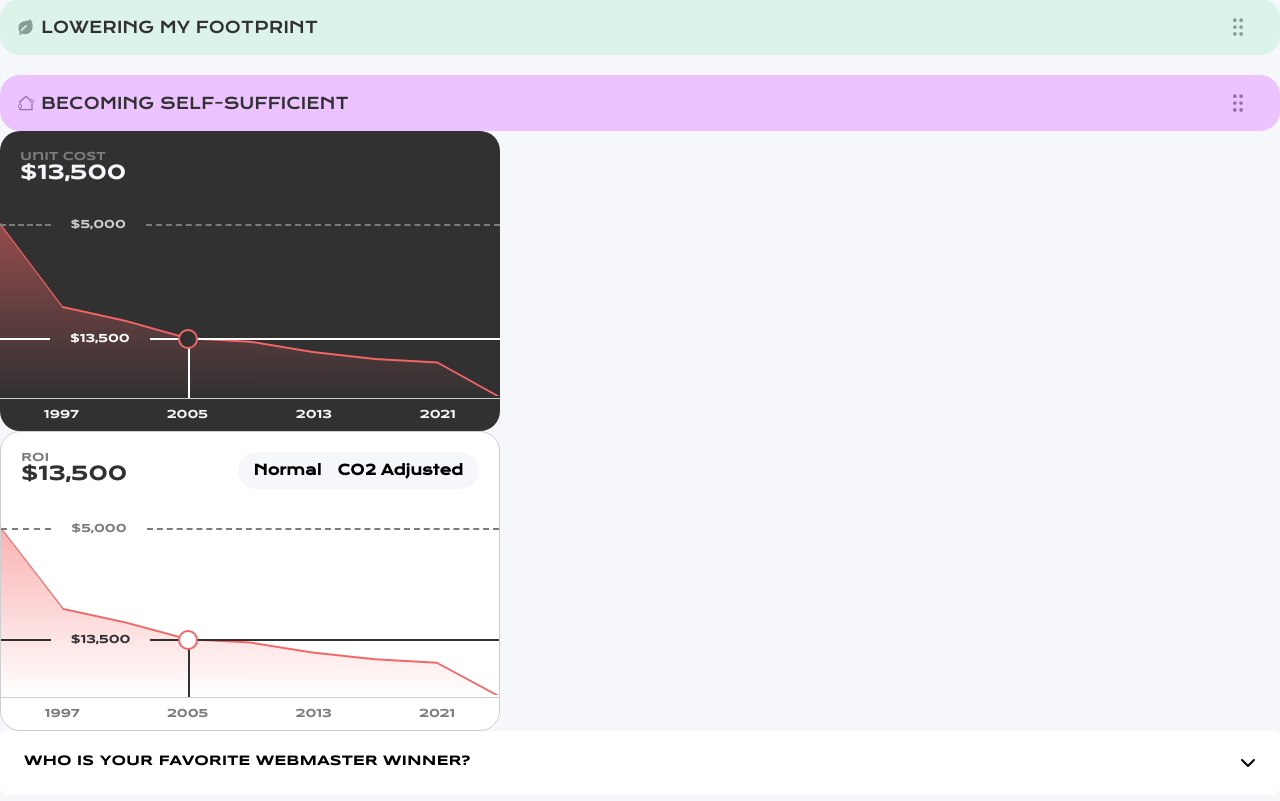
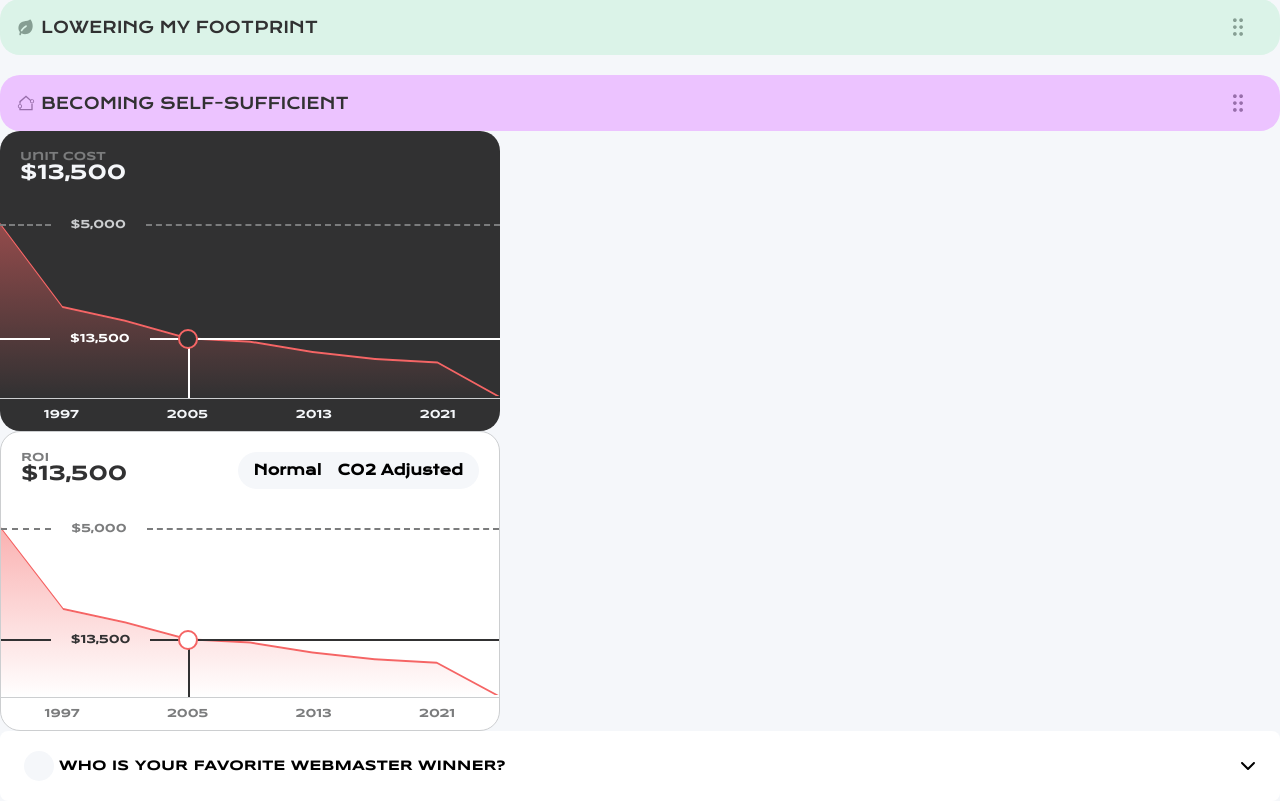
Before and after one commit to pranavkannepalli/loop, a Next.js app: page /pranav in a window 1280 px wide. Shown: the part 425-1226 px from the top of the page. Built offline with nearby package versions, Linux system fonts and the light colour scheme.

Commit message:
fixed accordions

```diff
--- a/app/solutions/[solution]/page.js
+++ b/app/solutions/[solution]/page.js
@@ -119,13 +119,13 @@ export default function Solution({ params }) {
 					<div className="flex flex-col gap-[20px] md:flex-row justify-center w-full">
 						<div className="flex-1 w-full text-left flex flex-col md:items-start gap-[10px]">
 							<h3>Installation Steps</h3>
-							<Accordion question="Accordion 1">
+							<Accordion number={1} question="Accordion 1">
 								<p>hi</p>
 							</Accordion>
-							<Accordion question="Accordion 2">
+							<Accordion number={2} question="Accordion 2">
 								<p>hi</p>
 							</Accordion>
-							<Accordion question="Accordion 3">
+							<Accordion number={3} question="Accordion 3">
 								<p>hi</p>
 							</Accordion>
 						</div>
@@ -159,10 +159,17 @@ export default function Solution({ params }) {
 						</div>
 					</div>
 				</section>
-				<section className="layout box-border md:h-[100vh] items-center !mt-[30px] w-full">
-					<div className="flex flex-col gap-[20px] md:flex-row justify-center w-full md:h-[100vh]">
+				<section className="layout box-border !mt-[30px] w-full">
+					<h3>Rebates and Tax Credits</h3>
+					<div className="flex flex-col gap-[20px] md:flex-row justify-center w-full mt-[30px]">
 						<div className="flex-1 w-full text-left flex flex-col md:items-start gap-[10px]">
-							<h3>Rebates and Tax Credits</h3>
+							<div className="caption text-white-400">Utility</div>
+						</div>
+						<div className="flex-1 w-full text-left flex flex-col md:items-start gap-[10px]">
+							<div className="caption text-white-400">Utility</div>
+						</div>
+						<div className="flex-1 w-full text-left flex flex-col md:items-start gap-[10px]">
+							<div className="caption text-white-400">Utility</div>
 						</div>
 					</div>
 				</section>
--- a/components/Accordian/index.jsx
+++ b/components/Accordian/index.jsx
@@ -5,7 +5,7 @@ import { motion, AnimatePresence } from "framer-motion";
 import Icon from "../Icon";
 import classNames from "@/hooks/classnames";
 
-const Accordion = ({ question, children }) => {
+const Accordion = ({ number, question, children }) => {
 	const [isOpen, setIsOpen] = useState(false);
 
 	const itemVariants = {
@@ -54,10 +54,13 @@ const Accordion = ({ question, children }) => {
 	};
 
 	return (
-		<motion.div className="bg-white-100 p-[20px] rounded-[8px] cursor-pointer flex flex-col" onClick={() => setIsOpen(!isOpen)}>
+		<motion.div className="bg-white-100 p-[20px] rounded-[8px] cursor-pointer flex flex-col w-full" onClick={() => setIsOpen(!isOpen)}>
 			<AnimatePresence>
-				<motion.div key="question" className="flex flex-row justify-between">
-					<motion.h6 className="text-gray-800 font-bold ml-1">{question}</motion.h6>
+				<motion.div key="question" className="flex flex-row justify-between items-center">
+					<motion.h6 className="text-gray-800 font-bold ml-1 flex flex-row gap-[5px] items-center">
+						<div className="flex bg-white-200 text-white-400 rounded-full w-[30px] h-[30px] items-center justify-center">{number}</div>
+						{question}
+					</motion.h6>
 					<motion.div className={classNames(isOpen ? "rotate-180" : "rotate-0", "*:transition-all *:duration-500 transition-all")}>
 						<Icon name="down" />
 					</motion.div>
@@ -65,7 +68,7 @@ const Accordion = ({ question, children }) => {
 				<motion.div initial="initial" animate="animate" exit="exit" variants={variants}>
 					{isOpen &&
 						Children.map(children, (val, ind) => (
-							<motion.div variants={itemVariants} key={ind}>
+							<motion.div className="px-2 mt-2" variants={itemVariants} key={ind}>
 								{val}
 							</motion.div>
 						))}
--- /dev/null
+++ b/components/Rebates/index.jsx
@@ -0,0 +1,3 @@
+export default function Rebate({ dollars, label }) {
+	return <div></div>;
+}
```
